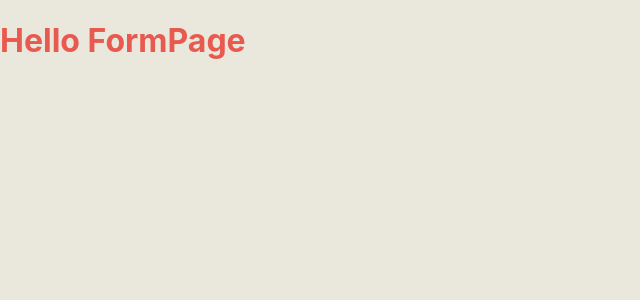
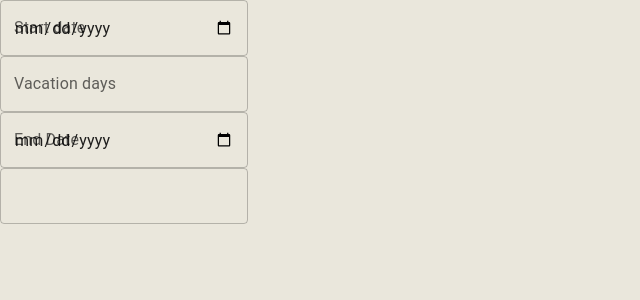
Before and after one commit to Mcclares/Vacation-Request, a React (Create React App) app: page /requestForm in a window 1280 px wide. Shown: the top 300 px of the page, without its empty margins (0-640 px from the left). Built offline with nearby package versions, Linux system fonts and the light colour scheme.

Commit message:
feat(FormPage): implement RequestForm component to FormPage

```diff
--- a/src/pages/FormPage.js
+++ b/src/pages/FormPage.js
@@ -1,8 +1,8 @@
-
+import RequestForm from "../components/RequestForm/RequestForm";
 export default function FormPage() {
     return (
         <div>
-            <h1>Hello FormPage</h1>
+            <RequestForm/>
         </div>
     )
 }
```
